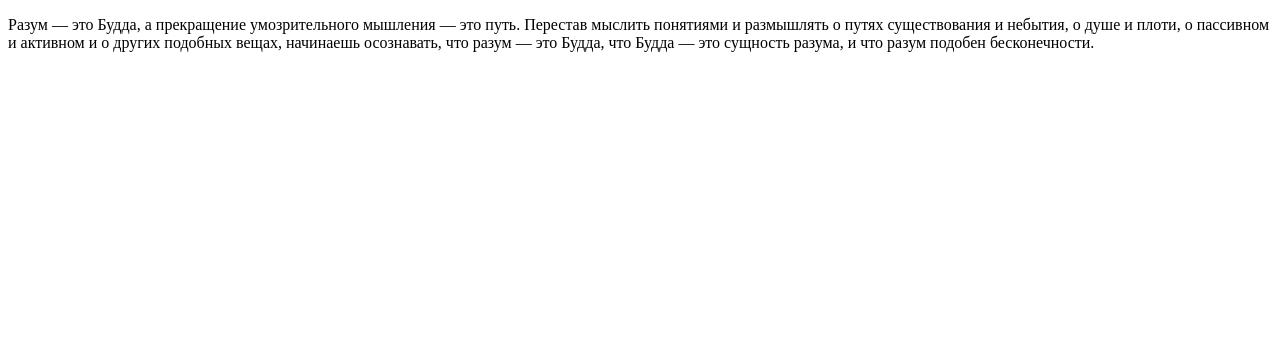
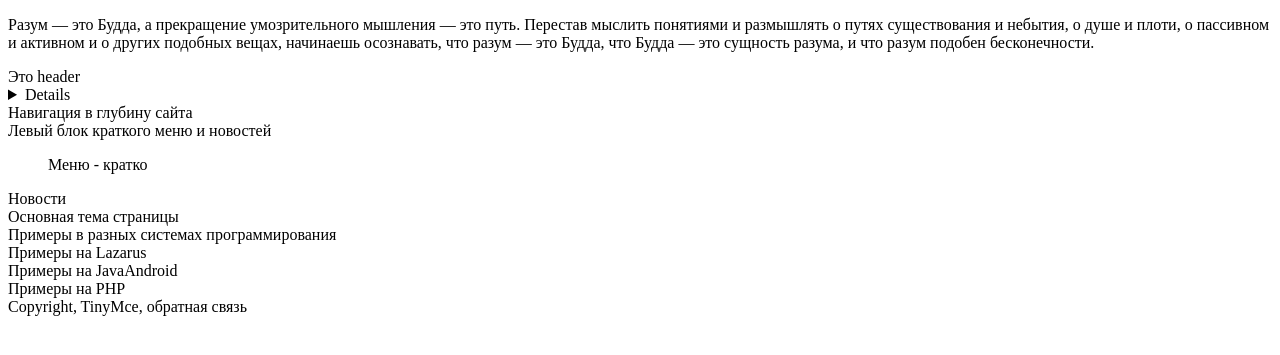
Before and after one commit to Vladimir-Trufanov/IttvePW, a PHP site: page / in a window 1280 px wide. Shown: the top 355 px of the page. Run offline with PHP 8.4, Linux system fonts and the light colour scheme.

Commit message:
Начальная загрузка сайта

```diff
--- a/www/fil/Main.php
+++ b/www/First.php
@@ -9,6 +9,7 @@
 //                                                   Дата создания:  01.11.2016
 // Copyright © 2016 TVE                              Посл.изменение: 05.03.2018
 
+/*
 // Объявляем и инициируем сайтовые переменные
 require_once $_SERVER['DOCUMENT_ROOT']."/TPHPPROWN/GetAbove.php";
 require_once $_SERVER['DOCUMENT_ROOT']."/TPHPPROWN/MakeCookie.php";
@@ -60,8 +61,9 @@ elseif (isComRequest('Norms'))
     require $SiteRoot.'/Pages/Sotsialnyye_normy_ploshchadi_zhilya.php';
 else
     require $SiteRoot.'/Pages/Other_Main.php';
+*/
 
-
+/*
 // Определяем, следуем ли инициировать начальные условия расчетов
 $Atfirst=Inane;
 if (IsSet($_GET['Com']))
@@ -87,126 +89,71 @@ intro();
 
 // Заполняем страницу браузера
 echo "</div>";
+*/
 ?>
-<div class="linel" id="LineTop">
-    <div id="Ers">
-    <?php
-    if (IsSet($_GET['Com']))
-    {
-        if ($_GET['Com']=='Mess')
-        {
-            echo $_GET['mess'];
-        }
-    }
-    ?>
-    </div>
-    <?php
-    // echo $_SERVER['HTTP_HOST'];
-    IniTopMenu($Comm,$Law->isLaws($Comm),$Norm->isNorms($Comm),$Ref->isReffs($Comm));
-    ?>
-    <div id="Pers">
-        <?php //echo " ".$PersName." ".$PersMain."[".$PersEntry."]"; ?>
-        <?php echo " ".$PersName." "."[".$PersEntry."]"; ?>
-    </div>
-</div>
 
-<div id="Сontents">
-    <section id="mleft">
+<!DOCTYPE html>
+<html>
+   <head>
+      <title>В программировании моя жизнь!</title>
+      <meta charset="utf-8">
+   </head>
+   <body>
+      <p>Разум — это Будда, а прекращение умозрительного мышления — это путь.
+      Перестав мыслить понятиями и размышлять о путях существования и небытия,
+      о душе и плоти, о пассивном и активном и о других подобных вещах,
+      начинаешь осознавать, что разум — это Будда,
+      что Будда — это сущность разума,
+      и что разум подобен бесконечности.</p>
 
-        <div id="main">
-        <h2>Жилищно-коммунальные услуги, начисления</h2>
-        <!--noindex-->
-        <table class="inventory">
-        <tr>
-        <?php
-        // Выводим заголовок чекбоксов при запросе на удаление
-        if (IsSet($_GET['Com']))
-        {
-            if ($_GET['Com']=="delUsl")
-            {
-                echo "<th> </th>";
-            }
-        }
-        ?>
-        <th scope="col">Услуга</th>
-        <th scope="col">Норма</th>
-        <th scope="col">Тариф</th>
-        <th scope="col">Колич.</th>
-        <th scope="col">Начислено</th>
-        <th scope="col">Коррек.</th>
-        <th scope="col">Сумма</th>
-        </tr>
-		<?php
-            ShowNch($Nch,$db,$Domik)
-        ?>
-		</table>
-        <!--/noindex-->
-        </div>
+      <header class="cHeader" id="hBlock">
+         Это header
+      </header>
 
-        <div id="lgoty">
-        <h2>Льготополучатели, начисленные льготы - ЕДК</h2>
-        <!--noindex-->
-        <table class="inventory">
-        <tr>
-        <th scope="col">Услуга</th>
-        <th scope="col">Расчет</th>
-        <th scope="col">Фамилия И.О.</th>
-        <th scope="col">Норма</th>
-        <th scope="col">Доля</th>
-        <th scope="col">Льгота</th>
-        <th scope="col"> </th>
-        </tr>
-		<?php
-            ShowLgo($Lgo,$Domik)
-        ?>
-        </table>
-        <!--/noindex-->
-        </div>
-    </section>
-    <?php
-    // Выводим поясняющую информация или справочники, или законы
-    ShowCommon($Comm,$Domik,$Ref,$Law,$Norm,$db,$Nch);
-    ?>
-</div>
+      <details class="cDetails" id="pLine">
+         Параметры сайта по алфавиту
+      </details>
 
-<div class="linel" id="LineBottom">
-    <?php
-    IniPlusMinus(ListUsl);
-    // Добавляем счетчик LiveInternet
-    echo "<div id=\"MainCounter\">";
-    if ($_SERVER['HTTP_HOST']=='kwinflat.ru')
-    {
-        echo "<!--noindex-->";
-        ?>
-        <!--LiveInternet counter--><script type="text/javascript">
-        document.write("<a href='//www.liveinternet.ru/click' "+
-        "target=_blank><img src='//counter.yadro.ru/hit?t53.6;r"+
-        escape(document.referrer)+((typeof(screen)=="undefined")?"":
-        ";s"+screen.width+"*"+screen.height+"*"+(screen.colorDepth?
-        screen.colorDepth:screen.pixelDepth))+";u"+escape(document.URL)+
-        ";h"+escape(document.title.substring(0,150))+";"+Math.random()+
-        "' alt='' title='LiveInternet: показано число просмотров и"+
-        " посетителей за 24 часа' "+
-        "border='0' width='88' height='31'><\/a>")
-        </script><!--/LiveInternet-->
-        <?php
-        echo "<!--/noindex-->";
-    }
-    echo "</div>";
-    IniBottomMenu($Comm);
-    ?>
-    <div id="Persmail">
-        <?php echo "e-mail: tve58@inbox.ru"; ?>
-    </div>
-</div>
+      <nav class="cNav" id="tLine">
+         Навигация в глубину сайта
+      </nav>
+
+      <div id="lSide">
+         Левый блок краткого меню и новостей
+
+         <menu id="waMenu">
+            Меню - кратко
+         </menu>
+
+         <article id="waNews">
+            Новости
+         </article>
+      </div>
+
+      <div id="cCenter">
+         Основная тема страницы
+      </div>
+
+      <div id="rSide">
+         Примеры в разных системах программирования
+         <section class="cSection" id="exLaz">
+            Примеры на Lazarus
+         </section>
+         <section class="cSection" id="exJav">
+            Примеры на JavaAndroid
+         </section>
+         <section class="cSection" id="exPhp">
+            Примеры на PHP
+         </section>
+      </div>
+
+      <footer class="cFooter" id="fBlock">
+         Copyright, TinyMce, обратная связь
+      </footer>
+
+   </body>
+</html>
 
 <?php
-echo "<footer>";
-echo "<h2>KwinFlat-близкий всем!</h2>";
-//prown\ViewGlobal('avgSESSION');
-//prown\ViewGlobal('avgCOOKIE');
-//prown\ViewGlobal('avgREQUEST');
-echo "</footer>";
-IniEndHtml();
 
 // *************************************************************** Main.php ***
--- a/www/index.html
+++ /dev/null
@@ -1,15 +0,0 @@
-<!DOCTYPE html>
-<html>
- <head>
-   <title>!DOCTYPE</title>
-   <meta charset="utf-8">
- </head>
- <body>
-  <p>Разум — это Будда, а прекращение умозрительного мышления — это путь.
-  Перестав мыслить понятиями и размышлять о путях существования и небытия,
-  о душе и плоти, о пассивном и активном и о других подобных вещах,
-  начинаешь осознавать, что разум — это Будда,
-  что Будда — это сущность разума,
-  и что разум подобен бесконечности.</p>
- </body>
-</html>
--- /dev/null
+++ b/www/index.php
@@ -0,0 +1,15 @@
+<?php
+// PHP7/HTML5, EDGE/CHROME                                     *** ittve.pw ***
+
+// ****************************************************************************
+// *                                            В программировании моя жизнь! *
+// ****************************************************************************
+
+//                                                   Автор:       Труфанов В.Е.
+//                                                   Дата создания:  23.11.2018
+// Copyright © 2018 tve                              Посл.изменение: 23.11.2018
+
+// Запускаем начальную разметку
+require_once "First.php";
+
+// *************************************************************** ittve.pw ***
```
Also changed, not shown: www/fil/index.php (deleted, +0 -14 lines), 1 other file.
